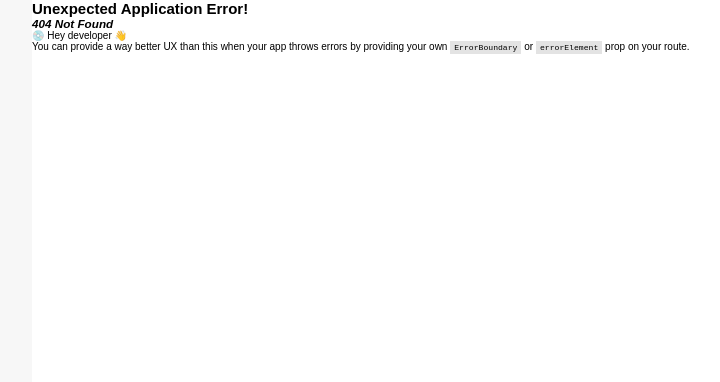
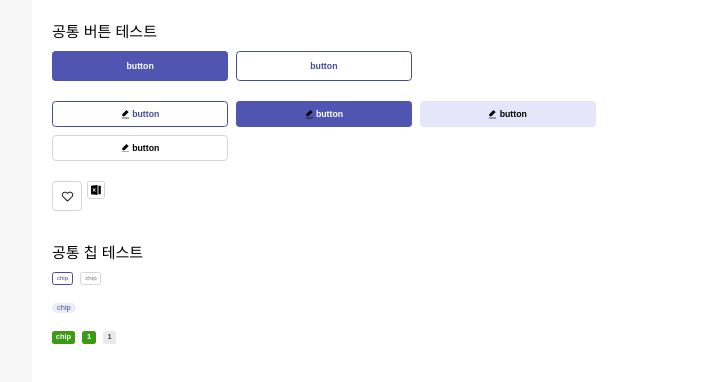
Before and after one commit to SOPT-all/36-COLLABORATION-WEB-KYOBOBOOK, a React (Vite) app: page /button-chip-test in a window 1280 px wide. Before the commit this address had no page. Shown: the top 382 px of the page, without its empty margins (243-963 px from the left). Built offline with nearby package versions, Linux system fonts and the light colour scheme.

Commit message:
refactor: 버튼·칩 스타일 디자인 수정 및 중복 로직 함수화 (#22)

```diff
--- a/src/components/buttons/Button.tsx
+++ b/src/components/buttons/Button.tsx
@@ -9,7 +9,20 @@ type ButtonProps = {
 export const Button = ({ variant, icon, children }: ButtonProps) => {
   return (
     <button css={buttonVariantStyles[variant]}>
-      {icon && <span style={{ display: 'flex' }}>{icon}</span>}
+      {icon && (
+        <span
+          style={{
+            display: 'inline-flex',
+            alignItems: 'center',
+            marginRight: children ? '0.125rem' : 0, // 아이콘-only일 때는 마진 제거
+            verticalAlign: 'middle',
+            lineHeight: 0,
+            color: 'currentColor',
+          }}
+        >
+          {icon}
+        </span>
+      )}
       {children}
     </button>
   );
--- a/src/components/buttons/buttonStyle.ts
+++ b/src/components/buttons/buttonStyle.ts
@@ -2,103 +2,87 @@ import { css } from '@emotion/react';
 
 import { theme } from '@/styles/theme';
 
-export const buttonVariantStyles = {
-  mainFilled: css`
-    width: 17.625rem;
-    height: 3rem;
-    background-color: ${theme.colors.purple6};
-    color: ${theme.colors.white};
+// 공통 버튼 스타일 추출
+const baseButtonStyle = ({
+  width = '17.625rem',
+  height,
+  bg,
+  color,
+  border,
+  fontWeight = 600,
+  radius = '0.375rem',
+}: {
+  width?: string;
+  height: string;
+  bg: string;
+  color: string;
+  border: string;
+  fontWeight?: number;
+  radius?: string;
+}) => css`
+  width: ${width};
+  height: ${height};
+  background-color: ${bg};
+  color: ${color};
   font-family: 'Pretendard', sans-serif;
-    font-weight: 600;
+  font-weight: ${fontWeight};
   font-size: 0.875rem;
   line-height: 140%;
-    border: none;
-    border-radius: 0.375rem;
+  border: ${border};
+  border-radius: ${radius};
   display: inline-flex;
   align-items: center;
   justify-content: center;
   gap: 0.125rem;
-  `,
-  mainOutlined: css`
-    width: 17.625rem;
-    height: 3rem;
-    background-color: ${theme.colors.white};
-    color: ${theme.colors.purple6};
-    font-family: 'Pretendard', sans-serif;
-    font-weight: 600;
-    font-size: 0.875rem;
-    line-height: 140%;
-    border: 1px solid ${theme.colors.purple7};
-    border-radius: 0.375rem;
-    display: inline-flex;
-    align-items: center;
-    justify-content: center;
-    gap: 0.125rem;
-  `,
-  iconOutlinedPurple: css`
-    width: 17.625rem;
-    height: 2.625rem;
-    background-color: ${theme.colors.white};
-    color: ${theme.colors.purple7};
-    font-family: 'Pretendard', sans-serif;
-    font-weight: 700;
-    font-size: 0.875rem;
-    line-height: 140%;
-    border: 1px solid ${theme.colors.purple7};
-    border-radius: 0.375rem;
-    display: inline-flex;
-    align-items: center;
-    justify-content: center;
-    gap: 0.125rem;
-  `,
-  iconFilledPurple: css`
-    width: 17.625rem;
-    height: 2.625rem;
-    background-color: ${theme.colors.purple6};
-    color: ${theme.colors.white};
-    font-family: 'Pretendard', sans-serif;
-    font-weight: 700;
-    font-size: 0.875rem;
-    line-height: 140%;
-    border: none;
-    border-radius: 0.375rem;
-    display: inline-flex;
-    align-items: center;
-    justify-content: center;
-    gap: 0.125rem;
-  `,
-  iconFilledLightPurple: css`
-    width: 17.625rem;
-    height: 2.625rem;
-    background-color: ${theme.colors.purple2};
-    color: ${theme.colors.black1};
-    font-family: 'Pretendard', sans-serif;
-    font-weight: 700;
-    font-size: 0.875rem;
-    line-height: 140%;
-    border: none;
-    border-radius: 0.375rem;
-    display: inline-flex;
-    align-items: center;
-    justify-content: center;
-    gap: 0.125rem;
-  `,
-  iconOutlinedGray: css`
-    width: 17.625rem;
-    height: 2.625rem;
-    background-color: ${theme.colors.white};
-    color: ${theme.colors.black1};
-    font-family: 'Pretendard', sans-serif;
-    font-weight: 700;
-    font-size: 0.875rem;
-    line-height: 140%;
-    border: 1px solid ${theme.colors.gray3};
-    border-radius: 0.375rem;
-    display: inline-flex;
-    align-items: center;
-    justify-content: center;
-    gap: 0.125rem;
-  `,
+`;
+
+export const buttonVariantStyles = {
+  //1. 기본 버튼
+  mainFilled: baseButtonStyle({
+    height: '3rem',
+    bg: theme.colors.purple6,
+    color: theme.colors.white,
+    border: 'none',
+  }),
+  mainOutlined: baseButtonStyle({
+    height: '3rem',
+    bg: theme.colors.white,
+    color: theme.colors.purple7,
+    border: `1px solid ${theme.colors.purple7}`,
+  }),
+
+  //2. 아이콘 + 텍스트 버튼
+  iconOutlinedPurple: baseButtonStyle({
+    height: '2.625rem',
+    bg: theme.colors.white,
+    color: theme.colors.purple7,
+    border: `1px solid ${theme.colors.purple7}`,
+    fontWeight: 700,
+  }),
+  iconFilledPurple: baseButtonStyle({
+    height: '2.625rem',
+    bg: theme.colors.purple6,
+    color: theme.colors.white,
+    border: 'none',
+    fontWeight: 700,
+  }),
+  iconFilledLightPurple: baseButtonStyle({
+    height: '2.625rem',
+    bg: theme.colors.purple2,
+    color: theme.colors.black1,
+    border: 'none',
+    fontWeight: 700,
+  }),
+  iconOutlinedGray: baseButtonStyle({
+    height: '2.625rem',
+    bg: theme.colors.white,
+    color: theme.colors.black1,
+    border: `1px solid ${theme.colors.gray3}`,
+    fontWeight: 700,
+  }),
+
+  // 별도 스타일 (width/height 독립적)
+  //3. 아이콘만 있는 버튼
   iconOnlyHeart: css`
     width: 3rem;
     height: 3rem;
--- a/src/components/chips/chipStyle.ts
+++ b/src/components/chips/chipStyle.ts
@@ -2,87 +2,90 @@ import { css } from '@emotion/react';
 
 import { theme } from '@/styles/theme';
 
+// 공통 스타일 추출
+const baseChipStyle = ({
+  padding = '0.125rem 0.375rem',
+  width,
+  height,
+  color,
+  backgroundColor,
+  border,
+  borderRadius = '0.25rem',
+  fontSize = '0.75rem',
+  fontWeight = 600,
+}: {
+  padding?: string;
+  width?: string;
+  height?: string;
+  color: string;
+  backgroundColor: string;
+  border?: string;
+  borderRadius?: string;
+  fontSize?: string;
+  fontWeight?: number;
+}) => css`
+  display: inline-flex;
+  align-items: center;
+  justify-content: center;
+  font-family: 'Pretendard', sans-serif;
+  font-size: ${fontSize};
+  font-weight: ${fontWeight};
+  line-height: 140%;
+  padding: ${padding};
+  color: ${color};
+  background-color: ${backgroundColor};
+  border: ${border ?? 'none'};
+  border-radius: ${borderRadius};
+  ${width ? `width: ${width};` : ''}
+  ${height ? `height: ${height};` : ''}
+`;
+
 export const chipVariantStyles = {
-  outlinedPurple: css`
-    display: inline-flex;
-    align-items: center;
-    justify-content: center;
-    padding: 0.125rem 0.375rem;
-    font-family: 'Pretendard', sans-serif;
-    font-size: 0.625rem;
-    font-weight: 500;
-    line-height: 140%;
-    color: ${theme.colors.purple7};
-    border: 1px solid ${theme.colors.purple7};
-    border-radius: 0.25rem;
-    background-color: ${theme.colors.white};
-  `,
-  outlinedGray: css`
-    display: inline-flex;
-    align-items: center;
-    justify-content: center;
-    padding: 0.125rem 0.375rem;
-    font-family: 'Pretendard', sans-serif;
-    font-size: 0.625rem;
-    font-weight: 500;
-    line-height: 140%;
-    color: ${theme.colors.gray4};
-    border: 1px solid ${theme.colors.gray3};
-    border-radius: 0.25rem;
-    background-color: ${theme.colors.white};
-  `,
-  filledRoundPurple: css`
-    display: inline-flex;
-    align-items: center;
-    justify-content: center;
-    padding: 0 0.5rem;
-    font-family: 'Pretendard', sans-serif;
-    font-size: 0.75rem;
-    font-weight: 500;
-    line-height: 140%;
-    color: ${theme.colors.purple7};
-    background-color: ${theme.colors.purple1};
-    border-radius: 2.5rem;
-  `,
-  filledGreenText: css`
-    display: inline-flex;
-    align-items: center;
-    justify-content: center;
-    padding: 0.125rem 0.375rem;
-    font-family: 'Pretendard', sans-serif;
-    font-size: 0.75rem;
-    font-weight: 600;
-    line-height: 140%;
-    color: ${theme.colors.white};
-    background-color: ${theme.colors.green1};
-    border-radius: 0.25rem;
-  `,
-  filledGreenCount: css`
-    display: inline-flex;
-    align-items: center;
-    justify-content: center;
-    width: 1.3125rem;
-    height: 1.3125rem;
-    font-family: 'Pretendard', sans-serif;
-    font-size: 0.75rem;
-    font-weight: 600;
-    line-height: 140%;
-    color: ${theme.colors.white};
-    background-color: ${theme.colors.green1};
-    border-radius: 0.25rem;
-  `,
-  filledGrayCount: css`
-    display: inline-flex;
-    align-items: center;
-    justify-content: center;
-    width: 1.3125rem;
-    height: 1.3125rem;
-    font-family: 'Pretendard', sans-serif;
-    font-size: 0.75rem;
-    font-weight: 600;
-    line-height: 140%;
-    color: ${theme.colors.gray6};
-    background-color: ${theme.colors.gray2};
-    border-radius: 0.25rem;
-  `,
+  // 1. 테두리 칩 (보라 & 회색)
+  outlinedPurple: baseChipStyle({
+    padding: '0.125rem 0.375rem',
+    color: theme.colors.purple7,
+    backgroundColor: theme.colors.white,
+    border: `1px solid ${theme.colors.purple7}`,
+    fontSize: '0.625rem',
+    fontWeight: 500,
+  }),
+  outlinedGray: baseChipStyle({
+    padding: '0.125rem 0.375rem',
+    color: theme.colors.gray4,
+    backgroundColor: theme.colors.white,
+    border: `1px solid ${theme.colors.gray3}`,
+    fontSize: '0.625rem',
+    fontWeight: 500,
+  }),
+
+  // 2. 라운드형 칩
+  filledRoundPurple: baseChipStyle({
+    padding: '0 0.5rem',
+    color: theme.colors.purple7,
+    backgroundColor: theme.colors.purple1,
+    borderRadius: '2.5rem',
+    fontSize: '0.75rem',
+    fontWeight: 500,
+  }),
+
+  // 3. 카운트 칩
+  filledGreenText: baseChipStyle({
+    padding: '0.125rem 0.375rem',
+    height: '1.3125rem',
+    color: theme.colors.white,
+    backgroundColor: theme.colors.green1,
+  }),
+  filledGreenCount: baseChipStyle({
+    width: '1.3125rem',
+    height: '1.3125rem',
+    color: theme.colors.white,
+    backgroundColor: theme.colors.green1,
+  }),
+  filledGrayCount: baseChipStyle({
+    width: '1.3125rem',
+    height: '1.3125rem',
+    color: theme.colors.gray6,
+    backgroundColor: theme.colors.gray2,
+  }),
 };
--- a/src/pages/ButtonChipTestPage.tsx
+++ b/src/pages/ButtonChipTestPage.tsx
@@ -6,38 +6,53 @@ import Icon from '@/components/Icon';
 const ButtonChipTestPage = () => {
   return (
     <div style={{ padding: '2rem' }}>
-      <h2 style={{ fontSize: '1.5rem', fontWeight: 'bold' }}>공통 버튼 테스트</h2>
-      <div style={{ display: 'flex', gap: '0.5rem', flexWrap: 'wrap', margin: '1rem 0' }}>
+      <h2 style={{ fontSize: '1.5rem', fontWeight: 'bold', marginBottom: '1rem' }}>공통 버튼 테스트</h2>
+      <div style={{ display: 'flex', gap: '0.5rem', flexWrap: 'wrap', rowGap: '1rem', margin: '1rem 0' }}>
         {/* 1. 기본 버튼 2종 */}
-        <Button variant="mainFilled">등록</Button>
-        <Button variant="mainOutlined">등록</Button>
+        <div style={{ display: 'flex', gap: '0.75rem', marginBottom: '1rem' }}>
+          <Button variant="mainFilled">button</Button>
+          <Button variant="mainOutlined">button</Button>
+        </div>
 
         {/* 2. 아이콘 + 텍스트 버튼 4종 */}
-        <Button variant="iconOutlinedPurple" icon={<Icon name="write" />}>작성</Button>
-        <Button variant="iconFilledPurple" icon={<Icon name="write" />}>작성</Button>
-        <Button variant="iconFilledLightPurple" icon={<Icon name="write" />}>작성</Button>
-        <Button variant="iconOutlinedGray" icon={<Icon name="write" />}>작성</Button>
+        <div style={{ display: 'flex', gap: '0.75rem', flexWrap: 'wrap', marginBottom: '1rem' }}>
+          <Button variant="iconOutlinedPurple" icon={<Icon name="write" width="0.875rem" height="0.875rem" fill="current" />}>button</Button>
+          <Button variant="iconFilledPurple" icon={<Icon name="write" width="0.875rem" height="0.875rem" fill="current"/>}>button</Button>
+          <Button variant="iconFilledLightPurple" icon={<Icon name="write" width="0.875rem" height="0.875rem" fill="current" />}>button</Button>
+          <Button variant="iconOutlinedGray" icon={<Icon name="write" width="0.875rem" height="0.875rem" fill="current"/>}>button</Button>
+        </div>
 
         {/* 3. 찜 버튼 */}
-        <Button variant="iconOnlyHeart" icon={<Icon name="wish" />} />
+        <div style={{ display: 'flex', gap: '0.75rem', marginBottom: '1rem' }}>
+          <Button variant="iconOnlyHeart" icon={<Icon name="wish" width="1.5rem" height="1.5rem" fill="current"/>} />
+        </div>
 
-        {/* 4. 엑셀 다운로드 버튼 */}
-        <Button variant="iconOnlyExcel" icon={<Icon name="download" width={16} height={16} />} />
+        {/* 4. 다운로드 버튼 */}
+        <Button variant="iconOnlyExcel"
+        icon={<Icon name="download" width="1rem" height="1rem" fill="current" />} />
       </div>
 
-      <h2 style={{ fontSize: '1.5rem', fontWeight: 'bold', marginTop: '2rem' }}>공통 칩 테스트</h2>
-      <div style={{ display: 'flex', gap: '1rem', marginBottom: '1rem' }}>
+      <h2 style={{ fontSize: '1.5rem', fontWeight: 'bold', marginTop: '2rem', marginBottom: '1rem'  }}>공통 칩 테스트</h2>
+      <div style={{ display: 'flex', flexDirection: 'column', gap: '1rem', marginBottom: '1rem' }}>
+
         {/* 1. 테두리 칩 */}
-        <Chip variant="outlinedPurple">이벤트</Chip>
-        <Chip variant="outlinedGray">뉴스</Chip>
+        <div style={{ display: 'flex', gap: '0.75rem', marginBottom: '0.75rem' }}>
+          <Chip variant="outlinedPurple">chip</Chip>
+          <Chip variant="outlinedGray">chip</Chip>
+        </div>
 
         {/* 2. 라운드 칩 */}
-        <Chip variant="filledRoundPurple">#키워드</Chip>
+        <div style={{ display: 'flex', gap: '0.75rem', marginBottom: '0.75rem' }}>
+          <Chip variant="filledRoundPurple">chip</Chip>
+        </div>
 
         {/* 3. 숫자 카운트 칩 */}
-        <Chip variant="filledGreenText">참여중</Chip>
-        <Chip variant="filledGreenCount">1</Chip>
-        <Chip variant="filledGrayCount">9</Chip>
+        <div style={{ display: 'flex', gap: '0.75rem' }}>
+          <Chip variant="filledGreenText">chip</Chip>
+          <Chip variant="filledGreenCount">1</Chip>
+          <Chip variant="filledGrayCount">1</Chip>
+        </div>
+
       </div>
     </div>
   );
--- a/src/routes/pageRoutes.tsx
+++ b/src/routes/pageRoutes.tsx
@@ -3,12 +3,14 @@ import Home from '@/pages/Home/Home';
 import HomeBest from '@/pages/HomeBest/HomeBest';
 import HomeBestDetail from '@/pages/HomeBestDetail/HomeBestDetail';
 import HomeBestDetailCart from '@/pages/HomeBestDetailCart/HomeBestDetailCart';
+import ButtonChipTestPage from '@/pages/ButtonChipTestPage';
 
 const pageRoutes = [
   { path: routePath.HOME, element: <Home /> },
   { path: routePath.HOME_BEST, element: <HomeBest /> },
   { path: routePath.HOME_BEST_DETAIL, element: <HomeBestDetail /> },
   { path: routePath.HOME_BEST_DETAIL_CART, element: <HomeBestDetailCart /> },
+  { path: '/button-chip-test', element: <ButtonChipTestPage /> },
 ];
 
 export default pageRoutes;
--- a/src/types/iconTypes.ts
+++ b/src/types/iconTypes.ts
@@ -2,7 +2,7 @@ import type { IconName } from '@/assets/icons/index';
 
 export interface IconTypes {
   name: IconName;
-  width?: number;
-  height?: number;
+  width?: number | string;
+  height?: number | string;
   fill?: string;
 }
```
Lines whose indentation alone changed are shown as unchanged.
